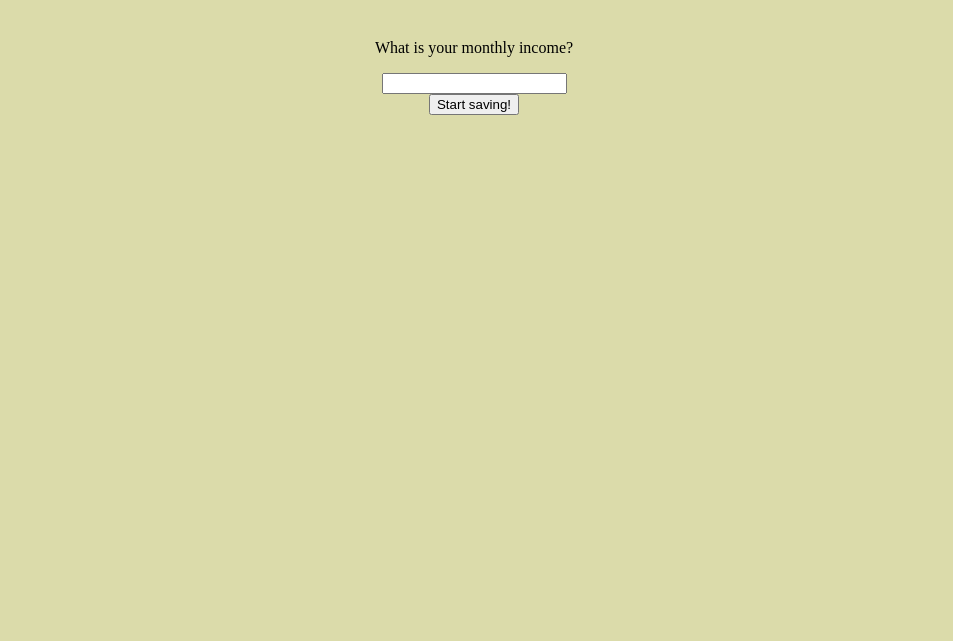
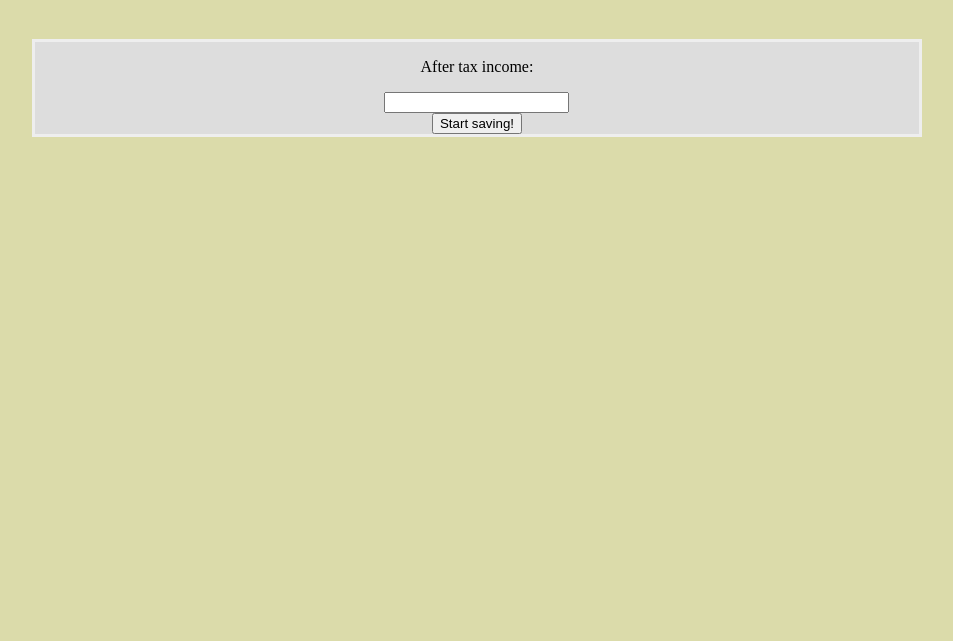
Before and after one commit to theusaf/questhacks2019, a website: page website/index.html in a window 1280 px wide. Shown: the part 159-800 px from the top of the page, without its empty margins (166-1119 px from the left). Drawn offline with Linux system fonts and the light colour scheme.

Commit message:
update files

```diff
--- a/website/index.css
+++ b/website/index.css
@@ -20,3 +20,9 @@ h1{
 .center{
   text-align: center;
 }
+form{
+  background: #dddddd;
+  border: solid #eeeeee;
+  width: 70%;
+  margin-left: 15%;
+}
--- a/website/index.html
+++ b/website/index.html
@@ -10,7 +10,7 @@
     <script src="index.js"></script>
     <div class="center">
       <form action="javascript:submit();" method="post">
-        <p> What is your monthly income?</p>
+        <p> After tax income:</p>
         <input type="number" name="" value="">
         <br>
         <button type="submit">Start saving!</button>
```
